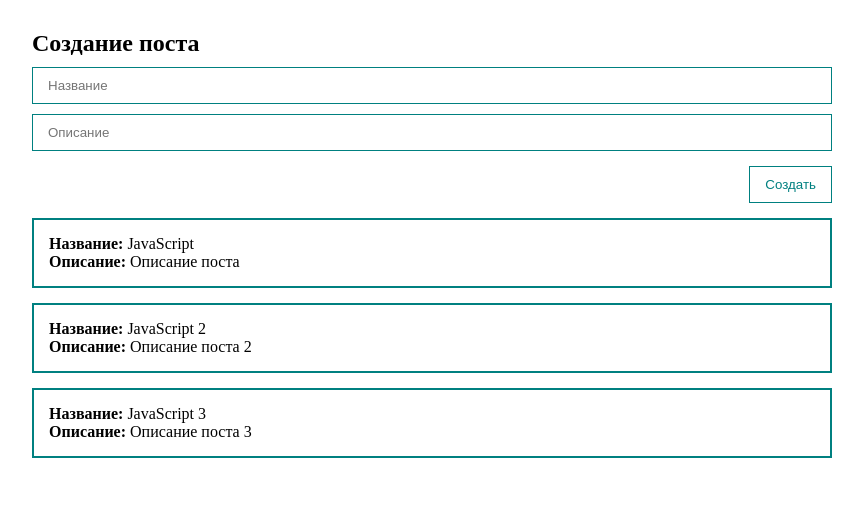
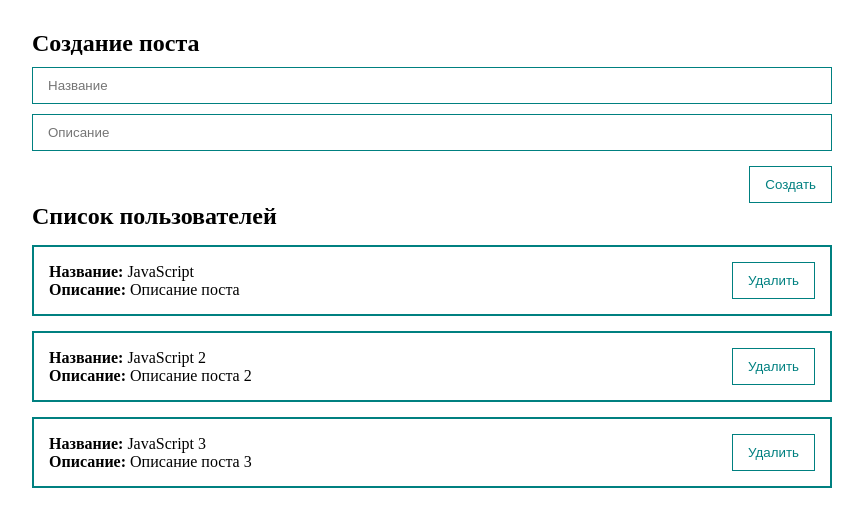
Before and after one commit to fundamentum71/learning-VUE, a Vue app: page / in a window 1280 px wide. Shown: the top 526 px of the page, without its empty margins (208-1071 px from the left). Built offline with nearby package versions, Linux system fonts and the light colour scheme.

Commit message:
передача данных из дочерних элементов

```diff
--- a/src/App.vue
+++ b/src/App.vue
@@ -1,6 +1,6 @@
 <template>
 	<div class="wrapper">
-		<PostForm />
+		<PostForm @create="createPost" />
 		<PostList :posts="posts" />
 	</div>
 </template>
@@ -24,7 +24,9 @@
 		};
 	},
 	methods: {
-		createPost() {},
+		createPost(post) {
+			this.posts.push(post);
+		},
 	},
 	components: { PostForm, PostList, PostForm },
 };
--- a/src/components/PostForm.vue
+++ b/src/components/PostForm.vue
@@ -3,11 +3,15 @@
 		<h2>Создание поста</h2>
 		<input v-model="post.title" class="inputClass" type="text" placeholder="Название" />
 		<input v-model="post.body" class="inputClass" type="text" placeholder="Описание" />
-		<button class="btn" @click="createPost">Создать</button>
+		<MyButton @click="createPost" style="align-self: flex-end"> Создать</MyButton>
 	</form>
 </template>
 <script>
+import MyButton from './UI/MyButton.vue';
 export default {
+	components: {
+		MyButton,
+	},
 	data() {
 		return {
 			post: {
@@ -19,9 +23,11 @@
 	methods: {
 		createPost() {
 			this.post.id = Date.now();
-			this.posts.push(newPost);
-			this.title = '';
-			this.body = '';
+			this.$emit('create', this.post);
+			this.post = {
+				title: '',
+				body: '',
+			};
 		},
 	},
 };
@@ -38,14 +44,4 @@
 	display: flex;
 	flex-direction: column;
 }
-
-.btn {
-	align-self: flex-end;
-	margin-top: 15px;
-	padding: 10px 15px;
-	background: none;
-	color: teal;
-	border: 1px solid teal;
-	cursor: pointer;
-}
 </style>
--- /dev/null
+++ b/src/components/PostItem.vue
@@ -0,0 +1,33 @@
+<template>
+	<div class="post">
+		<div>
+			<div><strong>Название: </strong> {{ post.title }}</div>
+			<div><strong>Описание: </strong>{{ post.body }}</div>
+		</div>
+		<div class="post__btns">
+			<MyButton class="btn" style="margin-top: 0">Удалить</MyButton>
+		</div>
+	</div>
+</template>
+<script>
+import MyButton from './UI/MyButton.vue';
+export default {
+	props: {
+		post: {
+			type: Object,
+			required: true,
+		},
+	},
+	components: { MyButton },
+};
+</script>
+<style scoped>
+.post {
+	margin-top: 15px;
+	padding: 15px;
+	border: 2px solid teal;
+	display: flex;
+	justify-content: space-between;
+	align-items: center;
+}
+</style>
--- a/src/components/PostList.vue
+++ b/src/components/PostList.vue
@@ -1,11 +1,15 @@
 <template>
-	<div class="post" v-for="post in posts">
-		<div><strong>Название: </strong> {{ post.title }}</div>
-		<div><strong>Описание: </strong>{{ post.body }}</div>
+	<div>
+		<h2>Список пользователей</h2>
+		<PostItem v-for="post in posts" :post="post" />
 	</div>
 </template>
 <script>
+import PostItem from './PostItem.vue';
 export default {
+	components: {
+		PostItem,
+	},
 	props: {
 		posts: {
 			type: Array,
@@ -14,10 +18,4 @@
 	},
 };
 </script>
-<style scoped>
-.post {
-	margin-top: 15px;
-	padding: 15px;
-	border: 2px solid teal;
-}
-</style>
+<style scoped></style>
--- /dev/null
+++ b/src/components/UI/MyButton.vue
@@ -0,0 +1,18 @@
+<template>
+	<button class="btn">
+		<slot></slot>
+	</button>
+</template>
+<script>
+export default {};
+</script>
+<style scoped>
+.btn {
+	margin-top: 15px;
+	padding: 10px 15px;
+	background: none;
+	color: teal;
+	border: 1px solid teal;
+	cursor: pointer;
+}
+</style>
```
